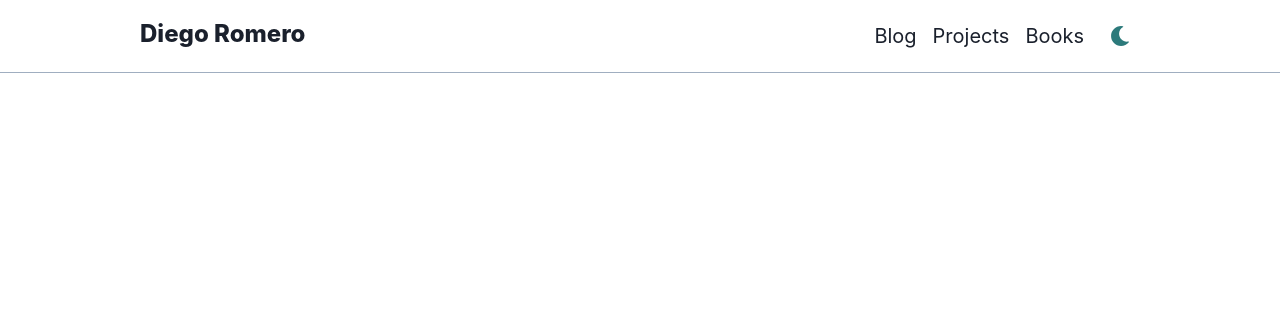
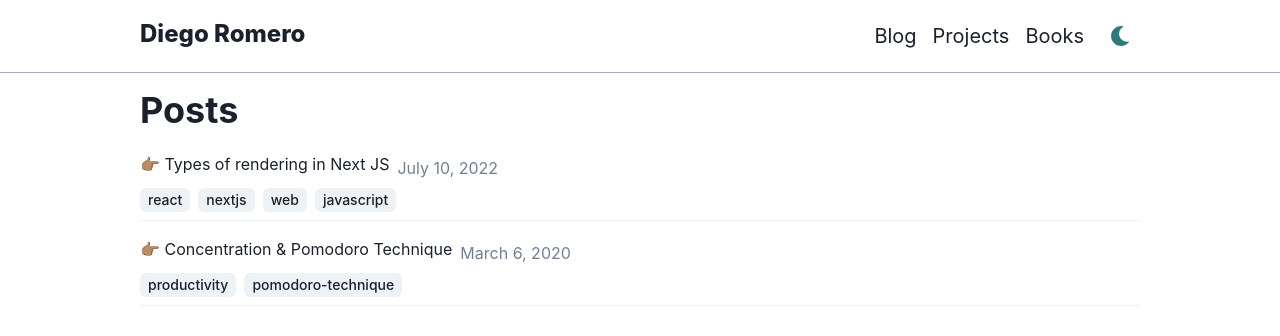
Before and after one commit to Diego-Romero/diegoromero.blog, a Next.js app: page /blog in a window 1280 px wide. Shown: the top 336 px of the page. Built offline with nearby package versions, Linux system fonts and the light colour scheme.

Commit message:
added blogs page

```diff
--- /dev/null
+++ b/components/DateComponent.tsx
@@ -0,0 +1,24 @@
+import { format, parseISO } from "date-fns";
+import { Badge, Tag } from "@chakra-ui/react";
+
+interface Props {
+  dateString: string;
+}
+
+export const SimpleDate: React.FunctionComponent<Props> = ({ dateString }) => {
+  const date = parseISO(dateString);
+  const formatted = format(date, "LLLL d, yyyy");
+  return <time dateTime={dateString}>{formatted}</time>;
+};
+
+export const DateComponent: React.FunctionComponent<{ dateString: string }> = ({
+  dateString,
+}) => {
+  const date = parseISO(dateString);
+  const formatted = format(date, "LLLL d, yyyy");
+  return (
+    <Tag variant="outline">
+      <time dateTime={dateString}>{formatted}</time>
+    </Tag>
+  );
+};
--- /dev/null
+++ b/components/Tags.tsx
@@ -0,0 +1,31 @@
+import { HStack, Stack, Tag } from "@chakra-ui/react";
+import React from "react";
+
+interface Props {
+  tags: string[];
+  direction?: "horizontal" | "vertical";
+}
+
+const Tags: React.FunctionComponent<Props> = ({
+  tags,
+  direction = "horizontal",
+}) => {
+  if (direction === "vertical")
+    return (
+      <Stack spacing={2}>
+        {tags.map((tag, index) => (
+          <Tag key={index}>{tag}</Tag>
+        ))}
+      </Stack>
+    );
+
+  return (
+    <HStack spacing={2}>
+      {tags.map((tag, index) => (
+        <Tag key={index}>{tag}</Tag>
+      ))}
+    </HStack>
+  );
+};
+
+export default Tags;
--- a/pages/blog/index.tsx
+++ b/pages/blog/index.tsx
@@ -1,8 +1,20 @@
+import NextLink from "next/link";
+import {
+  Box,
+  Stack,
+  Heading,
+  Link,
+  List,
+  ListItem,
+  HStack,
+} from "@chakra-ui/react";
 import Layout, { siteTitle } from "layouts/layout";
 import { GetStaticProps } from "next";
 import Head from "next/head";
 import React from "react";
 import { getSortedPostsData, Post } from "utils/posts";
+import { SimpleDate } from "components/DateComponent";
+import Tags from "components/Tags";
 
 interface Props {
   allPosts: Post[];
@@ -14,6 +26,33 @@ export const BlogIndex: React.FunctionComponent<Props> = ({ allPosts }) => {
       <Head>
         <title>{siteTitle + " - Blog"}</title>
       </Head>
+      <Stack mt={4} spacing={4}>
+        <Heading as="h1" fontSize="4xl">
+          Posts
+        </Heading>
+        <List spacing={3}>
+          {allPosts.map((post) => (
+            <ListItem
+              key={post.id}
+              borderBottom="1px solid"
+              pb={2}
+              borderColor="gray.100"
+            >
+              <Stack>
+                <HStack>
+                  <NextLink href={`/blog/${post.id}`} passHref>
+                    <Link>👉🏽 {post.title}</Link>
+                  </NextLink>
+                  <Box color="gray.500" mt={2}>
+                    <SimpleDate dateString={post.date} />
+                  </Box>
+                </HStack>
+                <Tags tags={post.tags} />
+              </Stack>
+            </ListItem>
+          ))}
+        </List>
+      </Stack>
     </Layout>
   );
 };
--- a/posts/concentration-and-pomodoro-technique.md
+++ b/posts/concentration-and-pomodoro-technique.md
@@ -7,7 +7,7 @@ tags:
   - pomodoro-technique
 ---
 
-# Blog 1: productivity - concentration and Pomodoro technique
+# Productivity, Concentration and Pomodoro technique
 
 ![concentration-image](/images/posts/concentration-image.jpeg)
 
```
Also changed, not shown: components/Date.tsx (deleted, +0 -16 lines), data/projects.ts (added, +95 -0 lines), data/tags.ts (added, +17 -0 lines), layouts/content-layout.tsx (+5 -17 lines), pages/index.tsx (+11 -128 lines).
